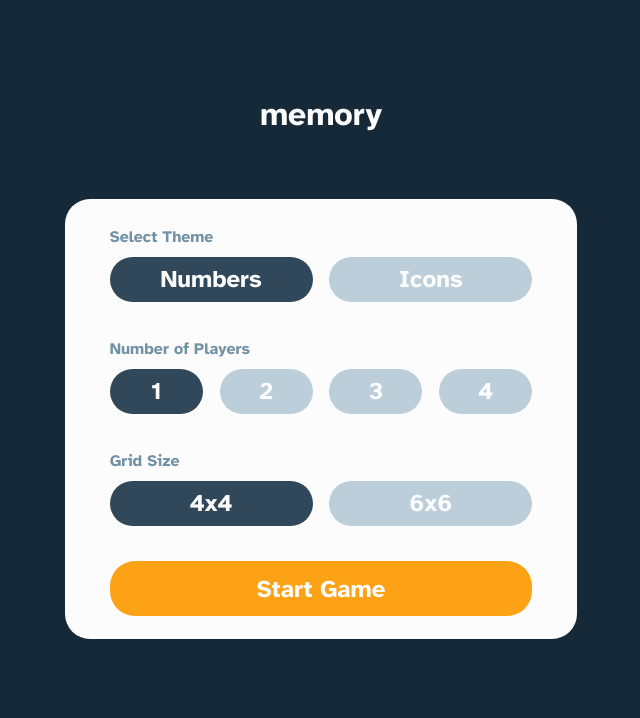
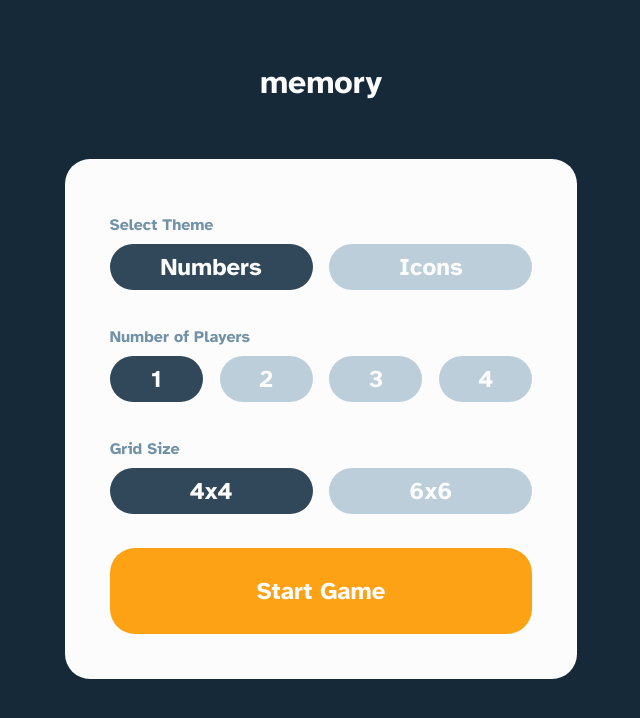
Before and after one commit to spomberg/memory, a React (Create React App) app: page / in a window 1280 px wide. Shown: the top 718 px of the page, without its empty margins (319-959 px from the left). Built offline with nearby package versions, Linux system fonts and the light colour scheme.

Commit message:
Change component height to 65%

```diff
--- a/src/components/Start/Start.scss
+++ b/src/components/Start/Start.scss
@@ -17,7 +17,7 @@
 
   .start-title {
     position: absolute;
-    top: 12%;
+    top: 8%;
     font-size: xx-large;
   }
 
@@ -30,7 +30,7 @@
     padding-bottom: 4%;
     margin-top: 3%;
     border-radius: 25px;
-    height: 55%;
+    height: 65%;
     width: 40%;
     font-size: x-large;
 
```
